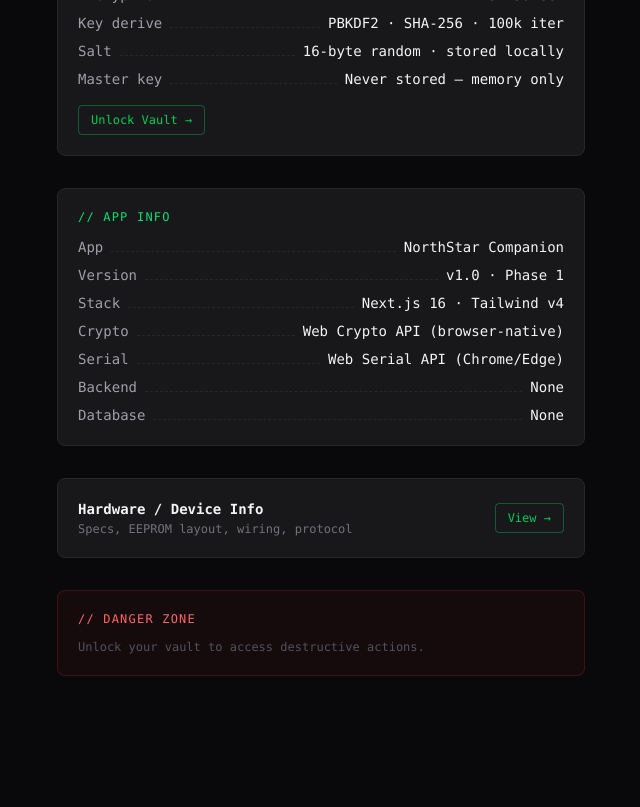
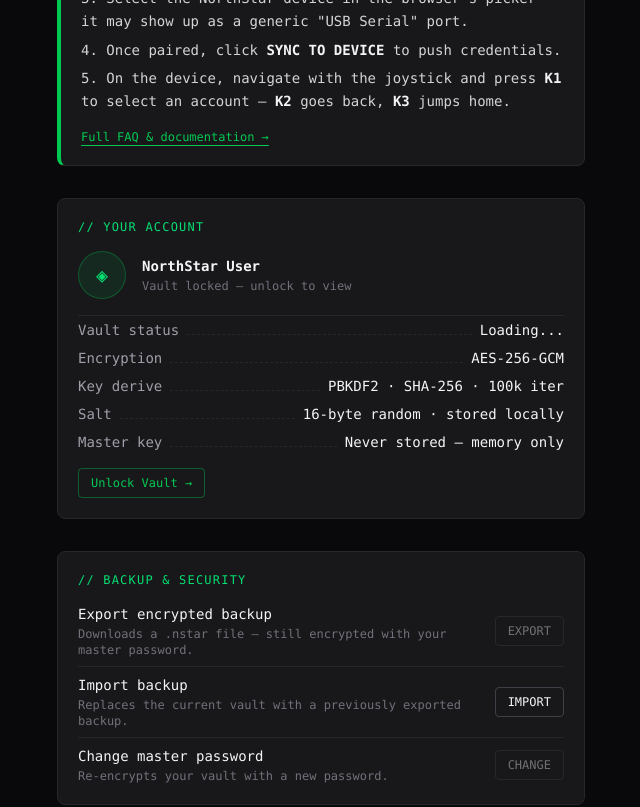
Before and after one commit to OwenAtConestoga/NStar-Companion, a Next.js app in the folder northstar-companion-main/: page /settings in a window 1280 px wide. Shown: the part 360-1167 px from the top of the page, without its empty margins (319-959 px from the left). Before the commit the page ends 1076 px from the top, so only its background shows below. Built offline with nearby package versions, Linux system fonts and the light colour scheme.

Commit message:
Consolidate FAQ/export/import/password into Settings, add connect hint text, bigger center title

```diff
--- a/northstar-companion-main/src/app/settings/page.tsx
+++ b/northstar-companion-main/src/app/settings/page.tsx
@@ -5,13 +5,17 @@
 import { useVaultStorage } from "@/hooks/useVaultStorage";
 import { useProfiles } from "@/hooks/useProfiles";
 import PageNav from "@/components/layout/PageNav";
+import ImportModal from "@/components/vault/ImportModal";
+import ChangePasswordModal from "@/components/auth/ChangePasswordModal";
 
 export default function SettingsPage() {
   const { activeProfile } = useProfiles();
   const profileId = activeProfile?.id ?? "";
-  const { status, credentials, wipeVault } = useVaultStorage(profileId || "default");
+  const { status, credentials, wipeVault, exportVault, importVault, changePassword } = useVaultStorage(profileId || "default");
   const [confirmDelete, setConfirmDelete] = useState(false);
   const [wiped, setWiped] = useState(false);
+  const [isImporting, setIsImporting] = useState(false);
+  const [showChangePwd, setShowChangePwd] = useState(false);
 
   async function handleWipe() {
     await wipeVault();
@@ -34,6 +38,21 @@
           <h1 className="text-2xl font-bold">Settings</h1>
         </div>
 
+        {/* Instructions / Quick Start */}
+        <div className="bg-zinc-900 border border-zinc-800 border-l-4 border-l-green-500 rounded-lg p-5 flex flex-col gap-3">
+          <p className="text-green-400 text-xs tracking-widest uppercase">// Quick Start</p>
+          <ol className="text-zinc-300 text-sm leading-relaxed list-none flex flex-col gap-1.5">
+            <li>1. Click <span className="text-zinc-100 font-bold">+ Add New</span> on the vault screen to stage a credential.</li>
+            <li>2. Plug the NorthStar device into a USB port, then click <span className="text-zinc-100 font-bold">CONNECT</span> in the top bar.</li>
+            <li>3. Select the NorthStar device in the browser&apos;s picker — it may show up as a generic &quot;USB Serial&quot; port.</li>
+            <li>4. Once paired, click <span className="text-zinc-100 font-bold">SYNC TO DEVICE</span> to push credentials.</li>
+            <li>5. On the device, navigate with the joystick and press <span className="text-zinc-100 font-bold">K1</span> to select an account — <span className="text-zinc-100 font-bold">K2</span> goes back, <span className="text-zinc-100 font-bold">K3</span> jumps home.</li>
+          </ol>
+          <Link href="/faq" className="self-start text-green-500 hover:text-green-400 text-xs underline underline-offset-4 mt-1">
+            Full FAQ & documentation →
+          </Link>
+        </div>
+
         {/* Profile / Account */}
         <div className="bg-zinc-900 border border-zinc-800 rounded-lg p-5 flex flex-col gap-4">
           <p className="text-green-400 text-xs tracking-widest uppercase">// Your Account</p>
@@ -43,7 +62,7 @@
               ◈
             </div>
             <div>
-              <p className="text-zinc-100 text-sm font-bold">NorthStar User</p>
+              <p className="text-zinc-100 text-sm font-bold">{activeProfile?.name ?? "NorthStar User"}</p>
               <p className="text-zinc-500 text-xs mt-0.5">
                 {isUnlocked
                   ? `${credentials.length} credential${credentials.length !== 1 ? "s" : ""} stored`
@@ -78,6 +97,54 @@
           )}
         </div>
 
+        {/* Backup & security actions — moved here from the top bar */}
+        <div className="bg-zinc-900 border border-zinc-800 rounded-lg p-5 flex flex-col gap-4">
+          <p className="text-green-400 text-xs tracking-widest uppercase">// Backup & Security</p>
+
+          <div className="flex flex-col gap-2">
+            <div className="flex items-center justify-between gap-3">
+              <div>
+                <p className="text-zinc-100 text-sm">Export encrypted backup</p>
+                <p className="text-zinc-500 text-xs mt-0.5">Downloads a .nstar file — still encrypted with your master password.</p>
+              </div>
+              <button
+                onClick={() => exportVault(activeProfile?.name ?? "vault")}
+                disabled={!isUnlocked}
+                className="text-zinc-100 hover:text-green-400 border border-zinc-700 hover:border-green-500/50 text-xs px-3 py-1.5 rounded transition-colors flex-shrink-0 disabled:opacity-40 disabled:cursor-not-allowed"
+              >
+                EXPORT
+              </button>
+            </div>
+
+            <div className="flex items-center justify-between gap-3 pt-2 border-t border-zinc-800">
+              <div>
+                <p className="text-zinc-100 text-sm">Import backup</p>
+                <p className="text-zinc-500 text-xs mt-0.5">Replaces the current vault with a previously exported backup.</p>
+              </div>
+              <button
+                onClick={() => setIsImporting(true)}
+                className="text-zinc-100 hover:text-green-400 border border-zinc-700 hover:border-green-500/50 text-xs px-3 py-1.5 rounded transition-colors flex-shrink-0"
+              >
+                IMPORT
+              </button>
+            </div>
+
+            <div className="flex items-center justify-between gap-3 pt-2 border-t border-zinc-800">
+              <div>
+                <p className="text-zinc-100 text-sm">Change master password</p>
+                <p className="text-zinc-500 text-xs mt-0.5">Re-encrypts your vault with a new password.</p>
+              </div>
+              <button
+                onClick={() => setShowChangePwd(true)}
+                disabled={!isUnlocked}
+                className="text-zinc-100 hover:text-green-400 border border-zinc-700 hover:border-green-500/50 text-xs px-3 py-1.5 rounded transition-colors flex-shrink-0 disabled:opacity-40 disabled:cursor-not-allowed"
+              >
+                CHANGE
+              </button>
+            </div>
+          </div>
+        </div>
+
         {/* App info */}
         <div className="bg-zinc-900 border border-zinc-800 rounded-lg p-5 flex flex-col gap-3">
           <p className="text-green-400 text-xs tracking-widest uppercase">// App Info</p>
@@ -104,7 +171,7 @@
         <div className="bg-zinc-900 border border-zinc-800 rounded-lg p-5 flex items-center justify-between">
           <div>
             <p className="text-zinc-100 text-sm font-bold">Hardware / Device Info</p>
-            <p className="text-zinc-500 text-xs mt-0.5">Specs, EEPROM layout, wiring, protocol</p>
+            <p className="text-zinc-500 text-xs mt-0.5">Specs, wiring, protocol</p>
           </div>
           <Link
             href="/device"
@@ -161,6 +228,20 @@
         </div>
 
       </div>
+
+      {isImporting && (
+        <ImportModal
+          onImport={importVault}
+          onClose={() => setIsImporting(false)}
+        />
+      )}
+
+      {showChangePwd && (
+        <ChangePasswordModal
+          onSave={changePassword}
+          onClose={() => setShowChangePwd(false)}
+        />
+      )}
     </div>
   );
 }
--- a/northstar-companion-main/src/app/vault/page.tsx
+++ b/northstar-companion-main/src/app/vault/page.tsx
@@ -4,10 +4,8 @@
 import Dashboard from "@/components/layout/Dashboard";
 import TransferModal from "@/components/device/TransferModal";
 import AddCredentialModal from "@/components/vault/AddCredentialModal";
-import ImportModal from "@/components/vault/ImportModal";
 import UnlockScreen from "@/components/auth/UnlockScreen";
 import ProfileSelect from "@/components/auth/ProfileSelect";
-import ChangePasswordModal from "@/components/auth/ChangePasswordModal";
 import PasswordReadyModal from "@/components/device/PasswordReadyModal";
 import type { Credential } from "@/types/credential";
 import { useSerialDevice } from "@/hooks/useSerialDevice";
@@ -18,7 +16,6 @@
 export default function VaultPage() {
   const { profiles, activeProfile, loaded: profilesLoaded, createProfile, selectProfile, deleteProfile } = useProfiles();
   const [showProfileSelect, setShowProfileSelect] = useState(false);
-  const [showChangePwd, setShowChangePwd]         = useState(false);
 
   const {
     isSupported, isConnected, isPaired, syncState, lastSync,
@@ -30,13 +27,11 @@
 
   const {
     status, credentials, unlockError,
-    createVault, unlock, saveCredentials, changePassword, lock,
-    exportVault, importVault,
+    createVault, unlock, saveCredentials, lock,
   } = useVaultStorage(profileId || "default");
 
   const [isTransferring, setIsTransferring]       = useState(false);
   const [isAddingNew, setIsAddingNew]             = useState(false);
-  const [isImporting, setIsImporting]             = useState(false);
   const [editingCredential, setEditingCredential] = useState<Credential | null>(null);
   const [selectedCredential, setSelectedCredential] = useState<Credential | null>(null);
 
@@ -77,10 +72,6 @@
     setIsTransferring(false);
     resetSync();
   }, [resetSync]);
-
-  const handleExport = useCallback(() => {
-    exportVault(activeProfile?.name ?? "vault");
-  }, [exportVault, activeProfile]);
 
   const handleLock = useCallback(() => {
     lock();
@@ -143,9 +134,6 @@
         onDisconnect={disconnect}
         onLock={handleLock}
         onSwitchProfile={handleSwitchProfile}
-        onChangePassword={() => setShowChangePwd(true)}
-        onExport={handleExport}
-        onImport={() => setIsImporting(true)}
         lastSync={lastSync}
       />
 
@@ -176,20 +164,6 @@
           onDismiss={() => setSelectedCredential(null)}
         />
       )}
-
-      {showChangePwd && (
-        <ChangePasswordModal
-          onSave={changePassword}
-          onClose={() => setShowChangePwd(false)}
-        />
-      )}
-
-      {isImporting && (
-        <ImportModal
-          onImport={importVault}
-          onClose={() => setIsImporting(false)}
-        />
-      )}
     </>
   );
 }
--- a/northstar-companion-main/src/components/layout/Dashboard.tsx
+++ b/northstar-companion-main/src/components/layout/Dashboard.tsx
@@ -19,9 +19,6 @@
   onDisconnect: () => void;
   onLock: () => void;
   onSwitchProfile: () => void;
-  onChangePassword: () => void;
-  onExport: () => void;
-  onImport: () => void;
   lastSync: LastSync | null;
 }
 
@@ -39,9 +36,6 @@
   onDisconnect,
   onLock,
   onSwitchProfile,
-  onChangePassword,
-  onExport,
-  onImport,
   lastSync,
 }: DashboardProps) {
   return (
@@ -55,9 +49,6 @@
         onDisconnect={onDisconnect}
         onLock={onLock}
         onSwitchProfile={onSwitchProfile}
-        onChangePassword={onChangePassword}
-        onExport={onExport}
-        onImport={onImport}
       />
 
       {!isSupported && (
```
Also changed, not shown: northstar-companion-main/src/components/layout/TopBar.tsx (+30 -47 lines).
